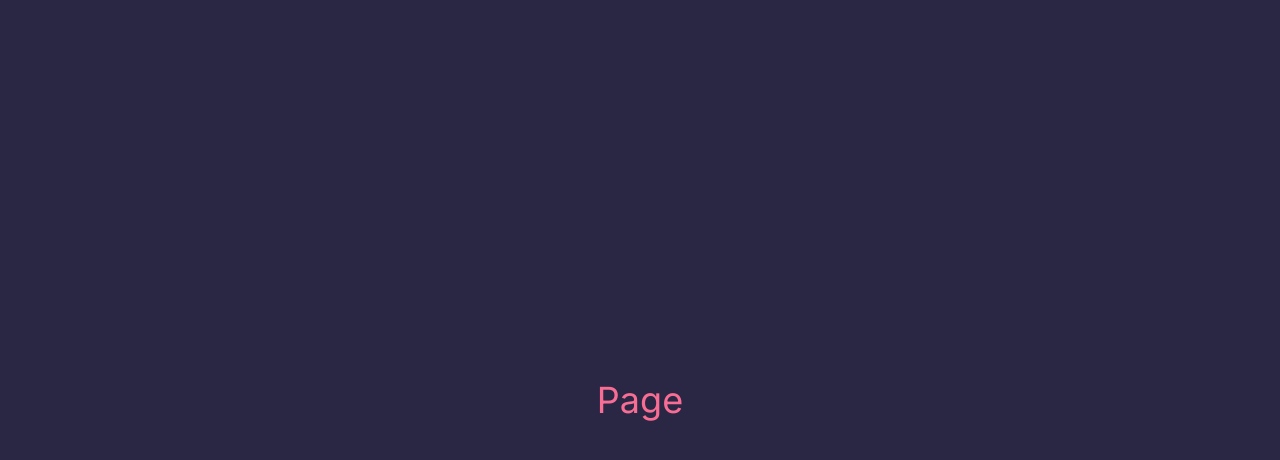
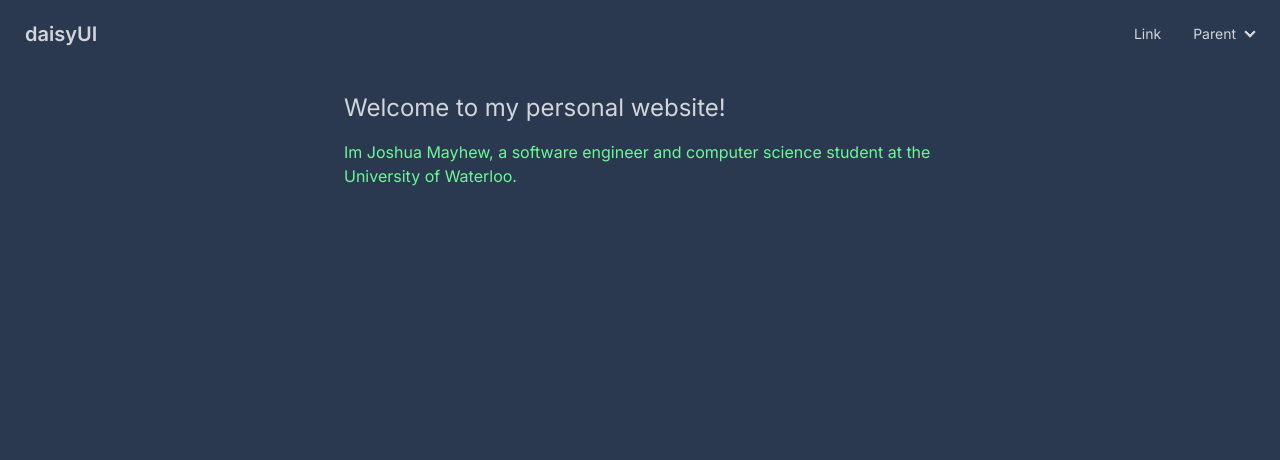
Before and after one commit to jmayheww/joshua-portfolio, a Next.js app: page / in a window 1280 px wide. Shown: the top 460 px of the page. Built offline with nearby package versions, Linux system fonts and the light colour scheme.

Commit message:
adjust global styles and tailwind config to properly implement default custom theme

```diff
--- /dev/null
+++ b/app/(layout-components)/navbar.js
@@ -0,0 +1,29 @@
+export const Navbar = () => {
+  return (
+    <div className="navbar bg-base-100">
+      <div className="flex-1">
+        <a className="btn btn-ghost normal-case text-xl">daisyUI</a>
+      </div>
+      <div className="flex-none">
+        <ul className="menu menu-horizontal px-1">
+          <li>
+            <a>Link</a>
+          </li>
+          <li>
+            <details>
+              <summary>Parent</summary>
+              <ul className="p-2 bg-base-100">
+                <li>
+                  <a>Link 1</a>
+                </li>
+                <li>
+                  <a>Link 2</a>
+                </li>
+              </ul>
+            </details>
+          </li>
+        </ul>
+      </div>
+    </div>
+  );
+};
--- a/app/globals.css
+++ b/app/globals.css
@@ -8,19 +8,9 @@
   --background-end-rgb: 255, 255, 255;
 }
 
-@media (prefers-color-scheme: dark) {
-  :root {
-    --foreground-rgb: 255, 255, 255;
-    --background-start-rgb: 0, 0, 0;
-    --background-end-rgb: 0, 0, 0;
-  }
-}
-
-body {
-  color: rgb(var(--foreground-rgb));
-  background: linear-gradient(to bottom,
-      transparent,
-      rgb(var(--background-end-rgb))) rgb(var(--background-start-rgb));
+.full {
+  height: 100%;
+  width: 100%;
 }
 
 @import 'daisyui/dist/full.css';
--- a/app/page.js
+++ b/app/page.js
@@ -1,7 +1,25 @@
+import { Navbar } from "./(layout-components)/navbar";
+
 export default function Home() {
   return (
-    <div className="container min-h-screen flex flex-col justify-center items-center bg-base-100 text-neutral space-y-6 theme-mytheme">
-      <h1 className="text-4xl text-error">Page</h1>
-    </div>
+    <main className="bg-base-100 min-h-screen">
+      <Navbar />
+
+      <div className="container mx-auto">
+        <div className="flex flex-wrap justify-center">
+          <div className="w-full lg:w-1/2">
+            <div className="p-6">
+              <div className="text-2xl">Welcome to my personal website!</div>
+              <div className="text-base mt-4">
+                <h1 className="text-primary">
+                  Im Joshua Mayhew, a software engineer and computer science
+                  student at the University of Waterloo.
+                </h1>
+              </div>
+            </div>
+          </div>
+        </div>
+      </div>
+    </main>
   );
 }
--- a/tailwind.config.js
+++ b/tailwind.config.js
@@ -5,35 +5,31 @@ module.exports = {
     "./components/**/*.{js,ts,jsx,tsx,mdx}",
     "./app/**/*.{js,ts,jsx,tsx,mdx}",
   ],
-  theme: {
-    extend: {
-      backgroundImage: {
-        "gradient-radial": "radial-gradient(var(--tw-gradient-stops))",
-        "gradient-conic":
-          "conic-gradient(from 180deg at 50% 50%, var(--tw-gradient-stops))",
-      },
-    },
-  },
   plugins: [require("daisyui")],
   daisyui: {
     themes: [
       {
         mytheme: {
-          primary: "#3bd310",
-          secondary: "#98c9f2",
-          accent: "#f9f634",
-          neutral: "#161d27",
-          "base-100": "#2a2745",
-          info: "#3e70c1",
-          success: "#156647",
-          warning: "#f89320",
-          error: "#f86d94",
+          primary: "#6ff798",
+
+          secondary: "#d67051",
+
+          accent: "#aefcf3",
+
+          neutral: "#29212c",
+
+          "base-100": "#2a3950",
+
+          info: "#82d8ed",
+
+          success: "#67e9c9",
+
+          warning: "#b17410",
+
+          error: "#f33f51",
         },
       },
-      "dark",
-      "light",
     ],
-    darkTheme: "dark",
     base: true,
     styled: true,
     utils: true,
```
